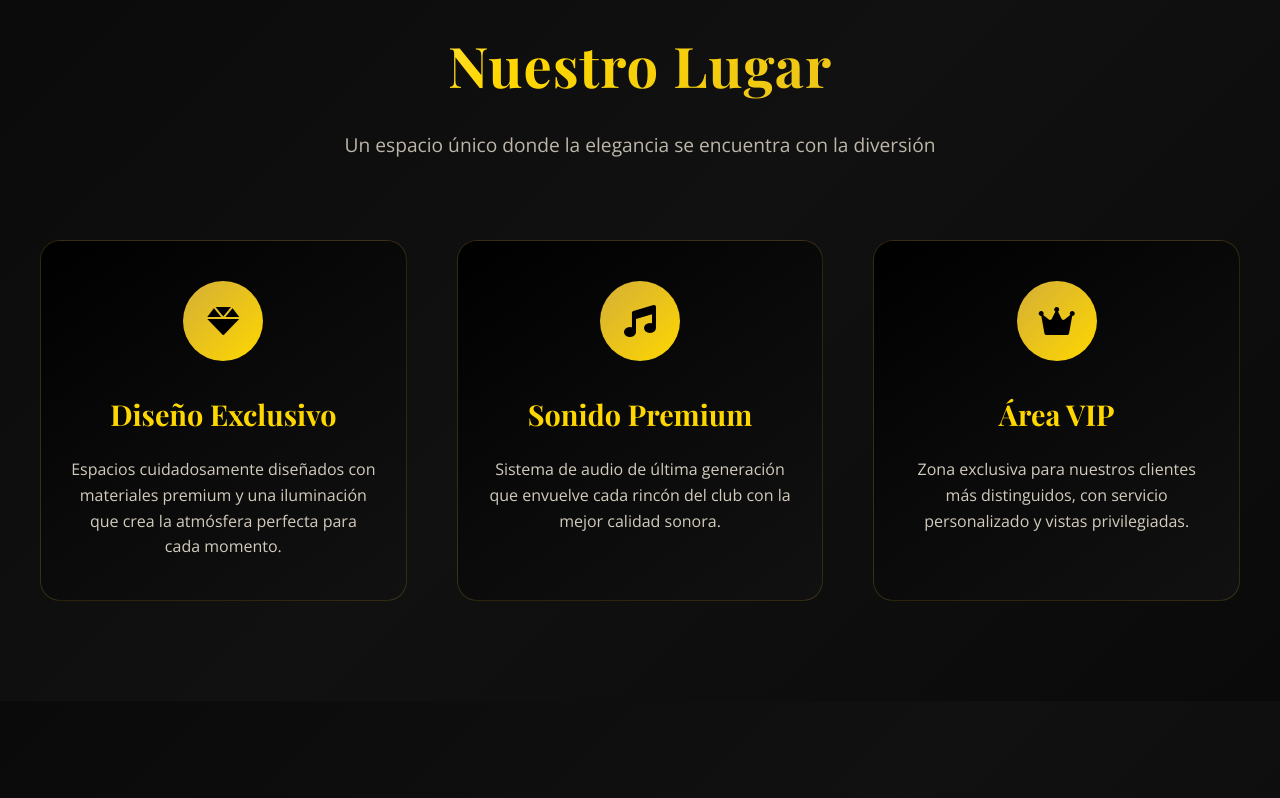
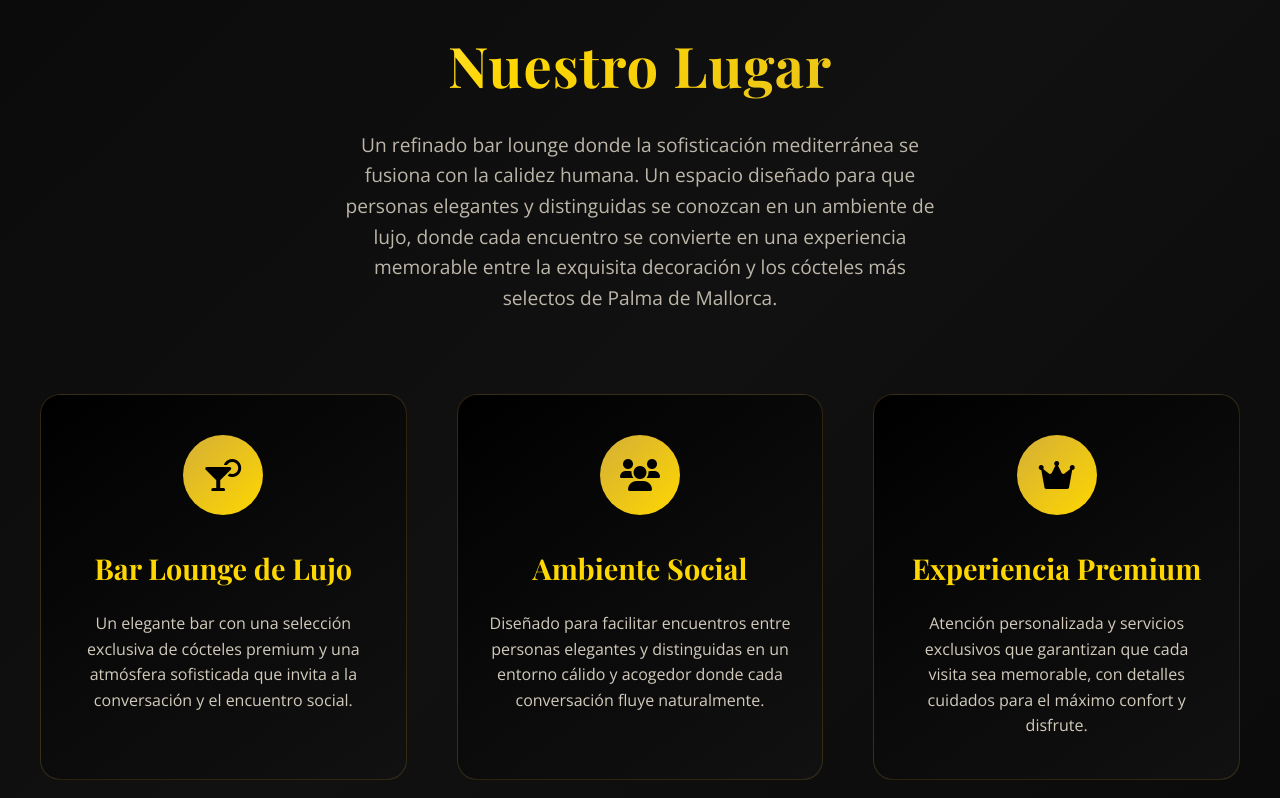
Before and after one commit to juanteam11/club-pandora-oficial, a plain HTML site: page index.html in a window 1280 px wide. Shown: the part 880-1678 px from the top of the page. Drawn offline with nearby package versions, Linux system fonts and the light colour scheme.

Commit message:
Update 'Nuestro Lugar' with elegant social bar concept
✨ NEW ELEGANT MESSAGING:

📝 REFINED DESCRIPTION:
• 'Un refinado bar lounge donde la sofisticación mediterránea se fusiona con la calidez humana'
• Focus on sophisticated social meeting place
• Emphasis on elegant people connecting in luxury environment
• Memorable experiences with premium cocktails

🍸 UPDATED FEATURES:

🍹 Bar Lounge de Lujo (was: Diseño Exclusivo):
• Premium cocktail selection emphasis
• Sophisticated atmosphere for conversation

👥 Ambiente Social (was: Sonido Premium):
• Designed for elegant people to meet
• Warm environment where conversations flow naturally

👑 Experiencia Premium (was: Área VIP):
• Personalized attention and exclusive services
• Maximum comfort and enjoyment focus

🎯 MESSAGING BENEFITS:
• Clear social bar concept
• Elegant and sophisticated tone
• Focus on human connection and luxury experience
• Mediterranean sophistication highlight
• Professional and welcoming approach

```diff
--- a/index.html
+++ b/index.html
@@ -54,29 +54,29 @@
         <div class="container">
             <div class="section-header">
                 <h2 class="section-title">Nuestro Lugar</h2>
-                <p class="section-subtitle">Un espacio único donde la elegancia se encuentra con la diversión</p>
+                <p class="section-subtitle">Un refinado bar lounge donde la sofisticación mediterránea se fusiona con la calidez humana. Un espacio diseñado para que personas elegantes y distinguidas se conozcan en un ambiente de lujo, donde cada encuentro se convierte en una experiencia memorable entre la exquisita decoración y los cócteles más selectos de Palma de Mallorca.</p>
             </div>
             <div class="lugar-grid">
                 <div class="lugar-item">
                     <div class="lugar-icon">
-                        <i class="fas fa-gem"></i>
+                        <i class="fas fa-cocktail"></i>
                     </div>
-                    <h3>Diseño Exclusivo</h3>
-                    <p>Espacios cuidadosamente diseñados con materiales premium y una iluminación que crea la atmósfera perfecta para cada momento.</p>
+                    <h3>Bar Lounge de Lujo</h3>
+                    <p>Un elegante bar con una selección exclusiva de cócteles premium y una atmósfera sofisticada que invita a la conversación y el encuentro social.</p>
                 </div>
                 <div class="lugar-item">
                     <div class="lugar-icon">
-                        <i class="fas fa-music"></i>
+                        <i class="fas fa-users"></i>
                     </div>
-                    <h3>Sonido Premium</h3>
-                    <p>Sistema de audio de última generación que envuelve cada rincón del club con la mejor calidad sonora.</p>
+                    <h3>Ambiente Social</h3>
+                    <p>Diseñado para facilitar encuentros entre personas elegantes y distinguidas en un entorno cálido y acogedor donde cada conversación fluye naturalmente.</p>
                 </div>
                 <div class="lugar-item">
                     <div class="lugar-icon">
                         <i class="fas fa-crown"></i>
                     </div>
-                    <h3>Área VIP</h3>
-                    <p>Zona exclusiva para nuestros clientes más distinguidos, con servicio personalizado y vistas privilegiadas.</p>
+                    <h3>Experiencia Premium</h3>
+                    <p>Atención personalizada y servicios exclusivos que garantizan que cada visita sea memorable, con detalles cuidados para el máximo confort y disfrute.</p>
                 </div>
             </div>
         </div>
```
